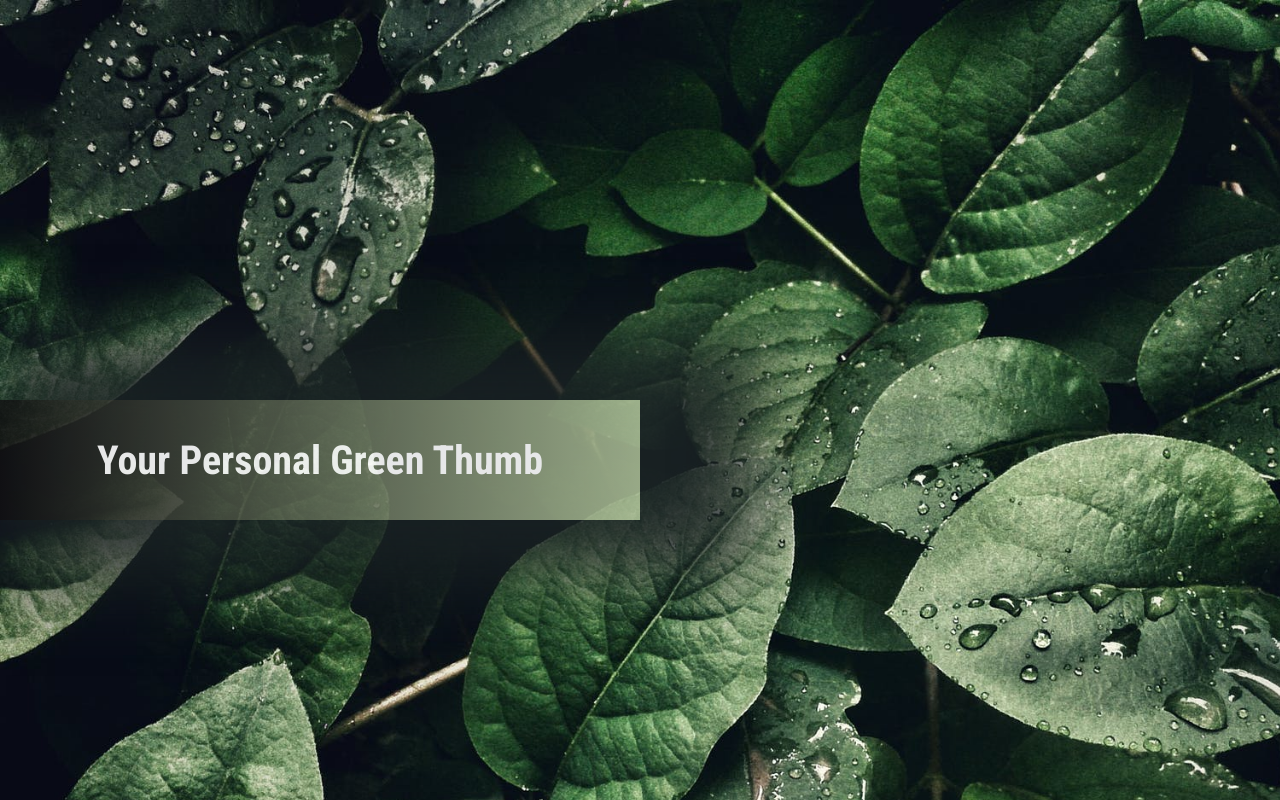
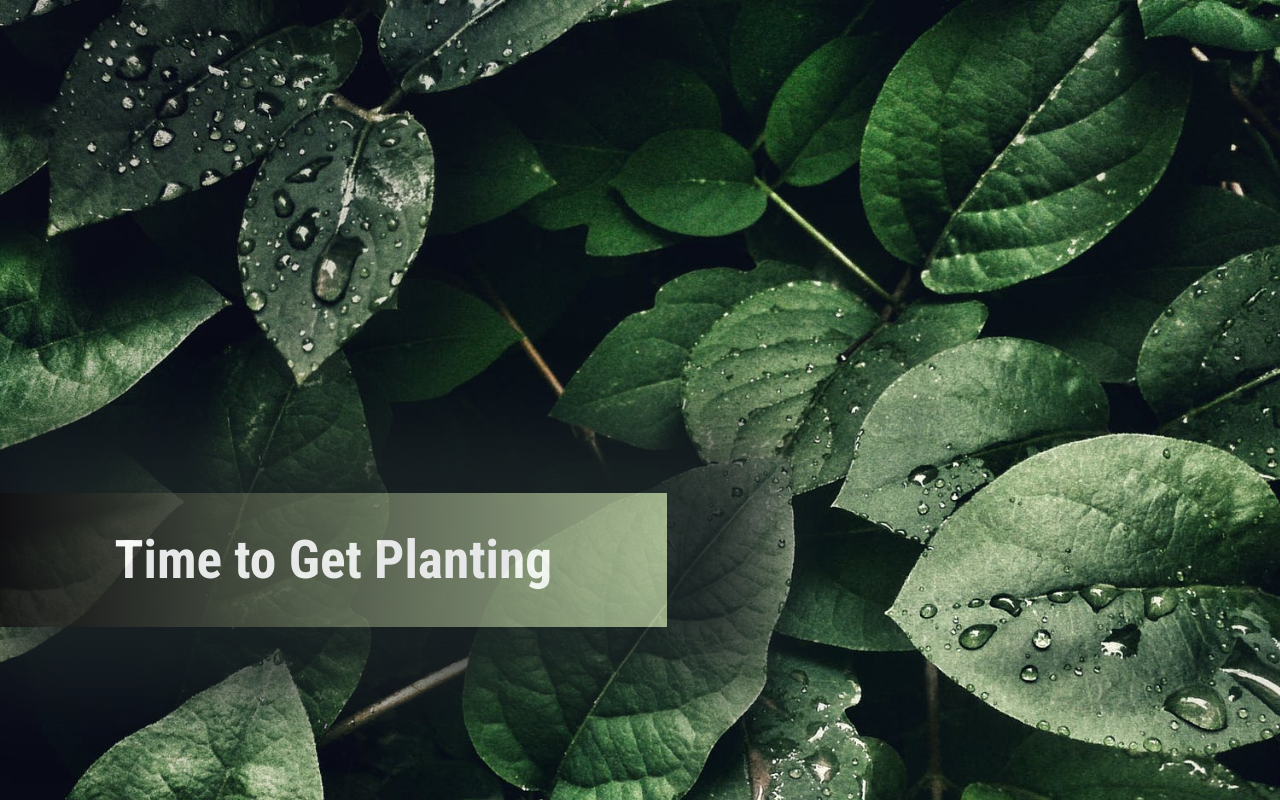
Before and after one commit to tyannarae/plantTracker, a React (Create React App) app: page / in a window 1280 px wide. Shown: the top 800 px of the page. Built offline with nearby package versions, Linux system fonts and the light colour scheme.

Commit message:
very responsive landing page now :)

```diff
--- a/src/components/landingPage.tsx
+++ b/src/components/landingPage.tsx
@@ -6,7 +6,7 @@ const LandingPage = () => {
   return (
     <div className="landingPageContainer">
       <button className="CTA " onClick={() => alert("Let's get to planting!")}>
-        <p>Your Personal Green Thumb</p>
+        <p>Time to Get Planting</p>
       </button>
       <img className="logo " src={logo} alt="logo" />
     </div>
--- a/src/styles/landingPage.scss
+++ b/src/styles/landingPage.scss
@@ -34,26 +34,59 @@
   }
 }
 
-@media screen and (min-width: 279px) and (max-width: 654px) {
+@media screen and (max-width: 325px) {
   .CTA {
-    width: 80%;
+    width: 20em;
+    height: 6em;
+    top: 18em;
+    p {
+      font-size: 2em;
+    }
+  }
+}
+
+@media screen and (min-width: 326px) and (max-width: 365px) {
+  .CTA {
+    width: 20em;
+    height: 6em;
+    top: 21em;
+    p {
+      font-size: 2em;
+    }
+  }
+}
+@media screen and (max-width: 375px) and (min-width: 369px) {
+  .CTA {
+    width: 25em;
+    height: 7em;
+    top: 24em;
+    p {
+      font-size: 2.5em;
+    }
+  }
+}
+
+@media screen and (max-width: 409px) and (min-width: 376px) {
+  .CTA {
+    width: 20em;
     height: 5em;
-    top: 21em;
+    top: 22em;
     p {
       font-size: 1.75em;
     }
   }
 }
-@media screen and (min-width: 410px) and (max-width: 824) {
+@media screen and (min-width: 410px) and (max-width: 654px) {
   .CTA {
-    top: 25em;
+    width: 25em;
+    top: 24em;
     p {
-      font-size: 1.75em;
+      font-size: 2.6em;
     }
   }
 }
 
-@media screen and (min-width: 539px) and (max-width: 720px) {
+@media screen and (min-width: 655px) and (max-width: 720px) {
   .CTA {
     p {
       font-size: 1.75em;
@@ -61,22 +94,33 @@
   }
 }
 
-@media screen and (min-width: 677px) and (max-width: 1025px) {
+@media screen and (min-width: 721px) and (max-width: 999px) {
   .CTA {
-    width: 40em;
-    height: 10em;
+    top: 35em;
+    width: 45em;
+    height: 9em;
     p {
-      font-size: 3em;
+      font-size: 3.5em;
     }
   }
 }
-@media screen and (min-width: 1023px) and (max-width: 1367px) {
+@media screen and (min-width: 1000px) and (max-width: 1025px) {
   .CTA {
-    width: 48em;
-    height: 9em;
-    top: 30em;
+    width: 49em;
+    height: 12em;
+    top: 47em;
     p {
-      font-size: 3em;
+      font-size: 4.3em;
     }
   }
 }
+@media screen and (min-width: 1026px) {
+  .CTA {
+    width: 50em;
+    height: 10em;
+    top: 37em;
+    p {
+      font-size: 4em;
+    }
+  }
+}
```
